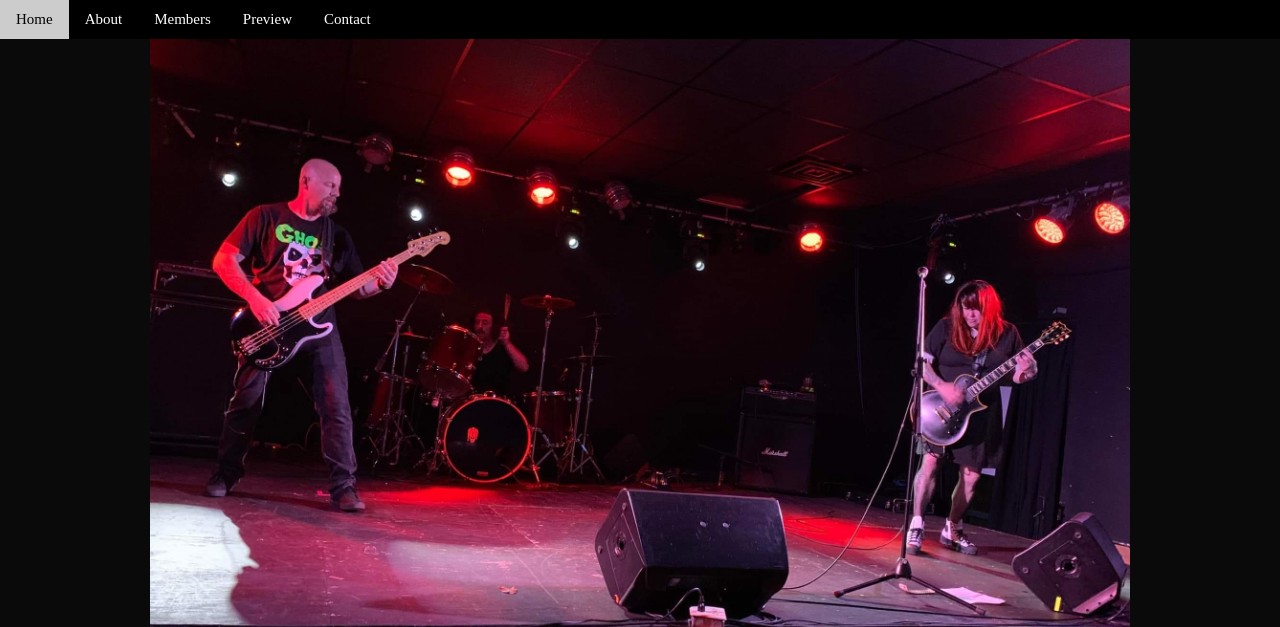
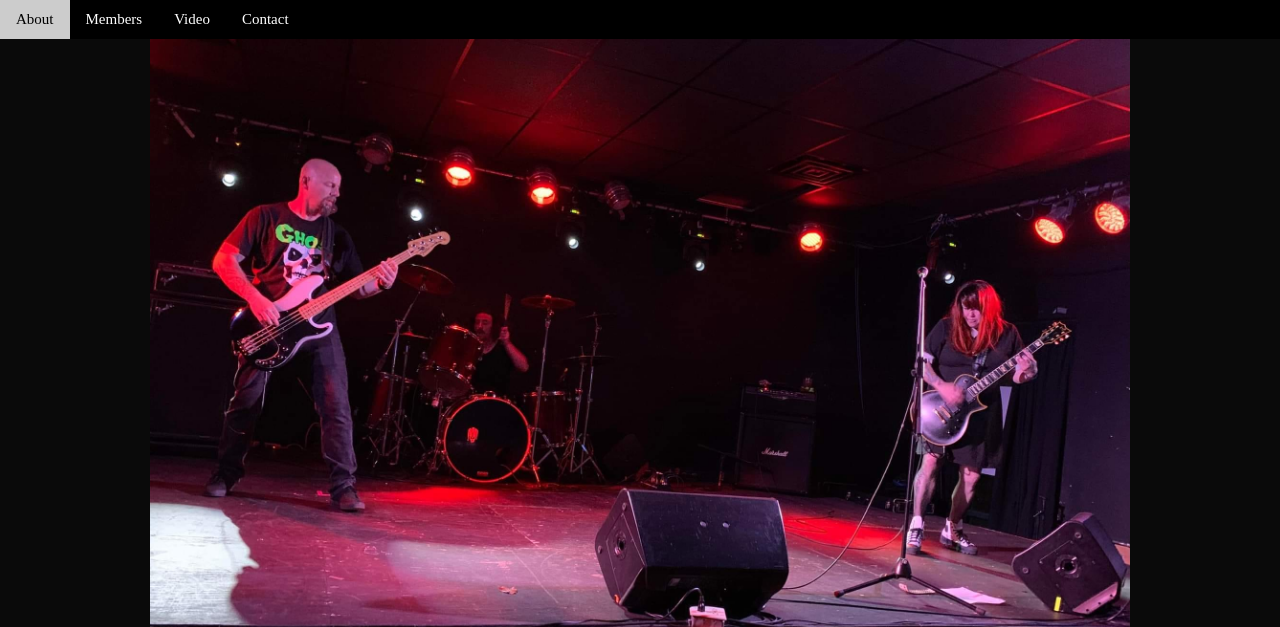
Before and after one commit to Bioship/bioship.github.io, a plain HTML site: page index.html in a window 1280 px wide. Shown: the top 627 px of the page. Drawn offline with Linux system fonts and the light colour scheme.

Commit message:
Add files via upload

```diff
--- a/index.html
+++ b/index.html
@@ -16,10 +16,9 @@ body, h1, h2, h3, h4, h5, h6 {
 
 <!-- Navigation (Stays on Top) -->
 <div class="w3-top w3-bar w3-black">
-<a href="#home" class="w3-bar-item w3-button">Home</a>
 <a href="#about" class="w3-bar-item w3-button">About</a>
 <a href="#members" class="w3-bar-item w3-button">Members</a>
-<a href="#preview" class="w3-bar-item w3-button">Preview</a>
+<a href="#preview" class="w3-bar-item w3-button">Video</a>
 <a href="#contact" class="w3-bar-item w3-button">Contact</a>
 </div>
 
```
